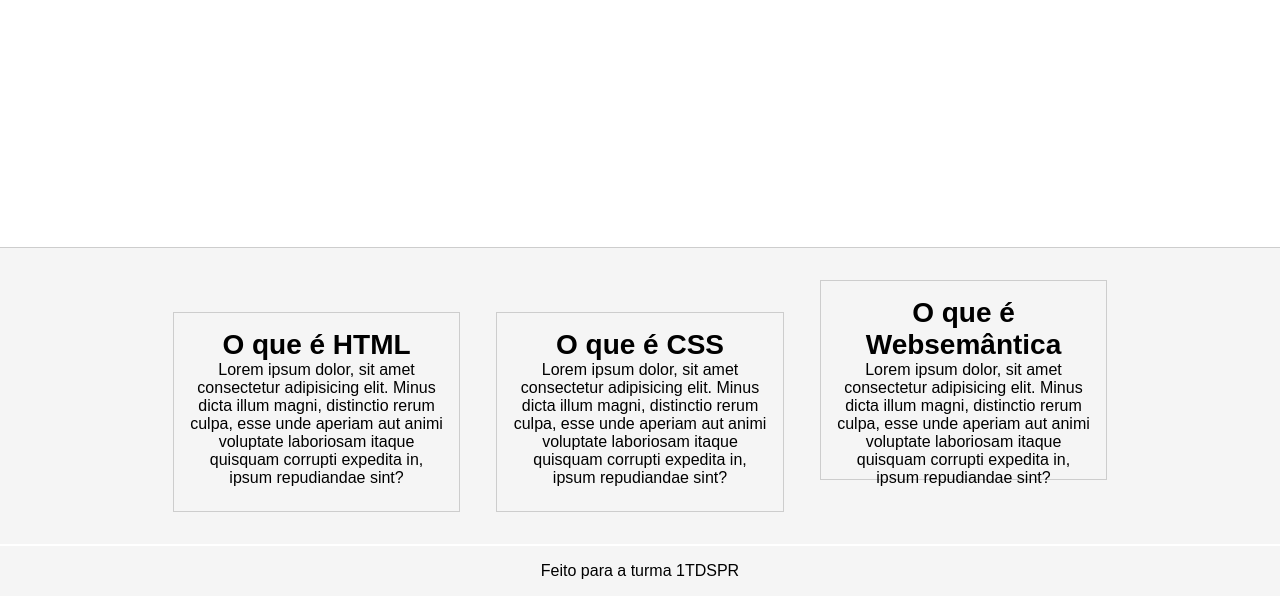
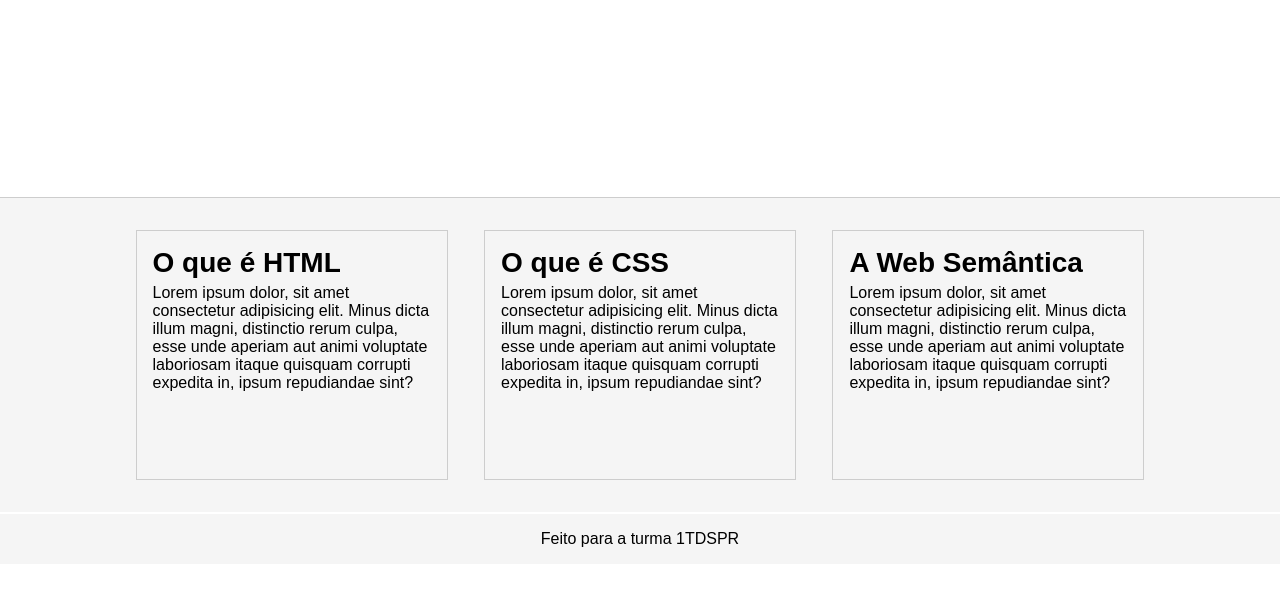
Before and after one commit to ryanmazali/CP1-FRONT-RM-567168, a plain HTML site: page index.html in a window 1280 px wide. Shown: the part 203-800 px from the top of the page. Drawn offline with Linux system fonts and the light colour scheme.

Commit message:
Ajustes finais

```diff
--- a/css/style.css
+++ b/css/style.css
@@ -36,6 +36,8 @@ header {
     text-align: center;
 }
 
+
+
 h1 {
     font-size: 40px;
     padding-bottom: 1rem;
@@ -43,6 +45,7 @@ h1 {
 
 h2 {
     font-size: 28px;
+    padding-bottom: .3rem;
 }
 
 .sub-titulo {
@@ -50,7 +53,7 @@ h2 {
 }
 
 .blocos {
-    margin-top: 250px;
+    margin-top: 200px;
     border-top: 1px solid #cdcdcd;
     background-color: #f5f5f5;
     padding: 1rem;
@@ -59,12 +62,13 @@ h2 {
 
 .bloco {
     display: inline-block;
-    width: 23%;
+    width: 25%;
     align-items: center;
     border: 1px solid #cdcdcd;
     padding: 1rem;
-    height: 200px;
+    height: 250px;
     margin: 1rem;
+    text-align: left;
 }
 
 footer {
--- a/index.html
+++ b/index.html
@@ -35,7 +35,7 @@
                 <p>Lorem ipsum dolor, sit amet consectetur adipisicing elit. Minus dicta illum magni, distinctio rerum culpa, esse unde aperiam aut animi voluptate laboriosam itaque quisquam corrupti expedita in, ipsum repudiandae sint?</p>
             </div>
             <div class="bloco">
-                <h2>O que é Websemântica</h2>
+                <h2>A Web Semântica</h2>
                 <p>Lorem ipsum dolor, sit amet consectetur adipisicing elit. Minus dicta illum magni, distinctio rerum culpa, esse unde aperiam aut animi voluptate laboriosam itaque quisquam corrupti expedita in, ipsum repudiandae sint?</p>
         </section>
     </main>
```
